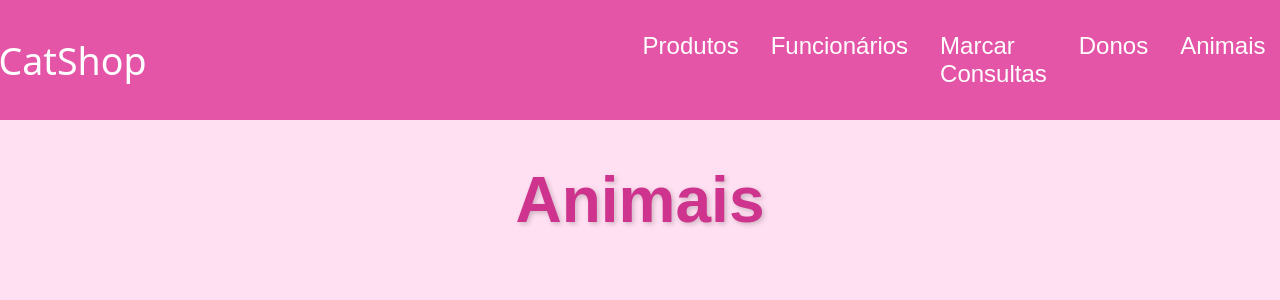
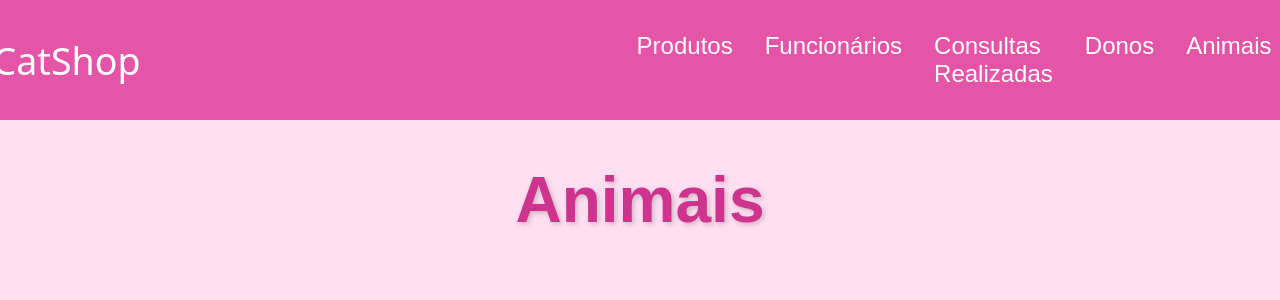
Before and after one commit to katielizinha/Petshop-marketplace-front-end, a React (Vite) app: page /animais in a window 1280 px wide. Shown: the top 300 px of the page. Built offline with nearby package versions, Linux system fonts and the light colour scheme; no server answers; a web font is replaced by a local one.

Commit message:
Arrumando erro na escrita do cabeçalho

```diff
--- a/src/App.tsx
+++ b/src/App.tsx
@@ -39,7 +39,7 @@ function App() {
                 <li>
                     <Link to="/funcionarios">Funcionários</Link>  {/**No lugar do "a href" use o componente LINK */}
                 </li>
-                <li><Link to="/consulta">Marcar Consultas</Link></li>
+                <li><Link to="/consulta">Consultas Realizadas</Link></li>
                 <li><Link to="/donos">Donos</Link></li>
                 <li><Link to="/animais">Animais</Link></li>
               </ul>
--- a/src/animais.tsx
+++ b/src/animais.tsx
@@ -39,7 +39,7 @@ function AnimaisApp() {
                 <li>
                     <Link to="/funcionarios">Funcionários</Link>  {/**No lugar do "a href" use o componente LINK */}
                 </li>
-                <li><Link to="/consulta">Marcar Consultas</Link></li>
+                <li><Link to="/consulta">Consultas Realizadas</Link></li>
                 <li><Link to="/donos">Donos</Link></li>
                 <li><Link to="/animais">Animais</Link></li>
               </ul>
--- a/src/componentes/petshopProduto/CadastroDonos.tsx
+++ b/src/componentes/petshopProduto/CadastroDonos.tsx
@@ -78,7 +78,7 @@ return (
                 <li>
                     <Link to="/funcionarios">Funcionários</Link>  {/**No lugar do "a href" use o componente LINK */}
                 </li>
-                <li><Link to="/consulta">Marcar Consultas</Link></li>
+                <li><Link to="/consulta">Consultas Realizadas</Link></li>
                 <li><Link to="/donos">Donos</Link></li>
                 <li><Link to="/animais">Animais</Link></li>
               </ul>
--- a/src/componentes/petshopProduto/CadastroProduto.tsx
+++ b/src/componentes/petshopProduto/CadastroProduto.tsx
@@ -74,7 +74,7 @@ function CadastroProduto() {
                 <li>
                     <Link to="/funcionarios">Funcionários</Link>  {/**No lugar do "a href" use o componente LINK */}
                 </li>
-                <li><Link to="/consulta">Marcar Consultas</Link></li>
+                <li><Link to="/consulta">Consultas Realizadas</Link></li>
                 <li><Link to="/donos">Donos</Link></li>
                 <li><Link to="/animais">Animais</Link></li>
               </ul>
--- a/src/consulta.tsx
+++ b/src/consulta.tsx
@@ -33,7 +33,7 @@ function ConsultaApp() {
                 <li>
                     <Link to="/funcionarios">Funcionários</Link>  {/**No lugar do "a href" use o componente LINK */}
                 </li>
-                <li><Link to="/consulta">Marcar Consultas</Link></li>
+                <li><Link to="/consulta">Consultas Realizadas</Link></li>
                 <li><Link to="/donos">Donos</Link></li>
                 <li><Link to="/animais">Animais</Link></li>
               </ul>
--- a/src/donos.tsx
+++ b/src/donos.tsx
@@ -31,7 +31,7 @@ function Donos() {
                 <li>
                     <Link to="/funcionarios">Funcionários</Link>  {/**No lugar do "a href" use o componente LINK */}
                 </li>
-                <li><Link to="/consulta">Marcar Consultas</Link></li>
+                <li><Link to="/consulta">Consultas Realizadas</Link></li>
                 <li><Link to="/donos">Donos</Link></li>
                 <li><Link to="/animais">Animais</Link></li>
               </ul>
--- a/src/funcionarios.tsx
+++ b/src/funcionarios.tsx
@@ -35,7 +35,7 @@ function FuncionariosApp() {
                 <li>
                     <Link to="/funcionarios">Funcionários</Link>  {/**No lugar do "a href" use o componente LINK */}
                 </li>
-                <li><Link to="/consulta">Marcar Consultas</Link></li>
+                <li><Link to="/consulta">Consultas Realizadas</Link></li>
                 <li><Link to="/donos">Donos</Link></li>
                 <li><Link to="/animais">Animais</Link></li>
               </ul>
```
